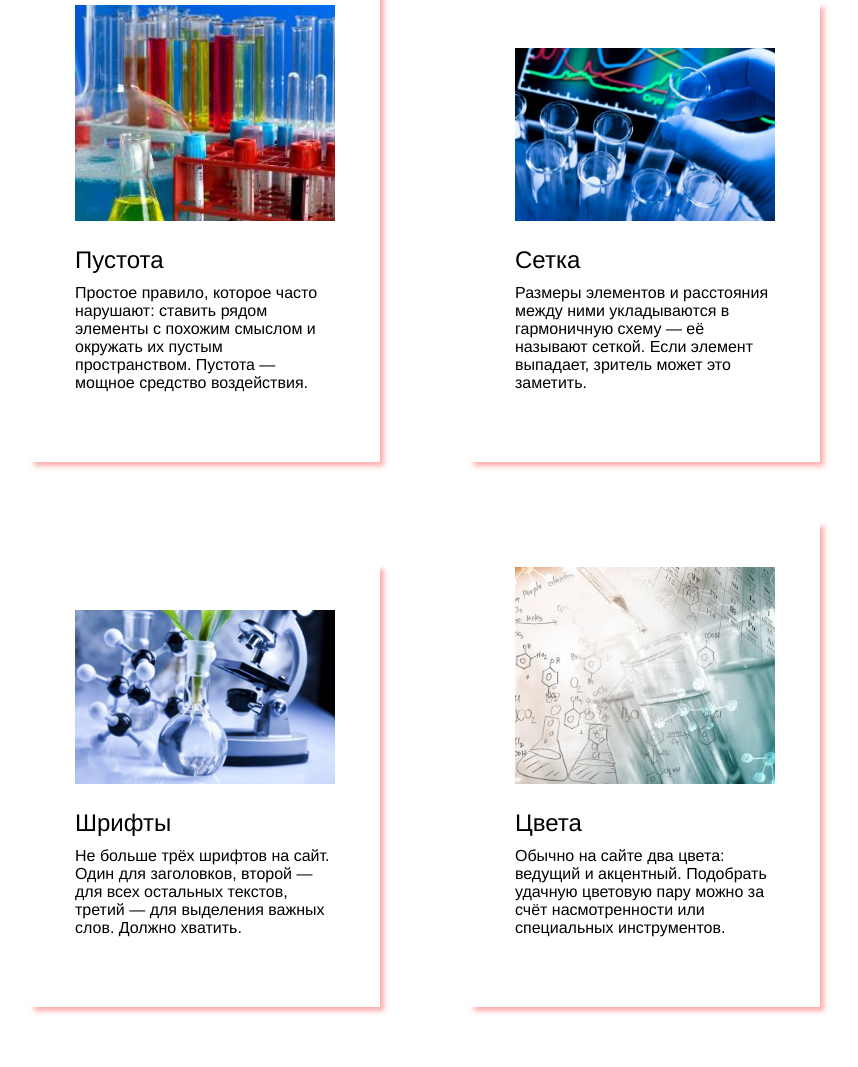
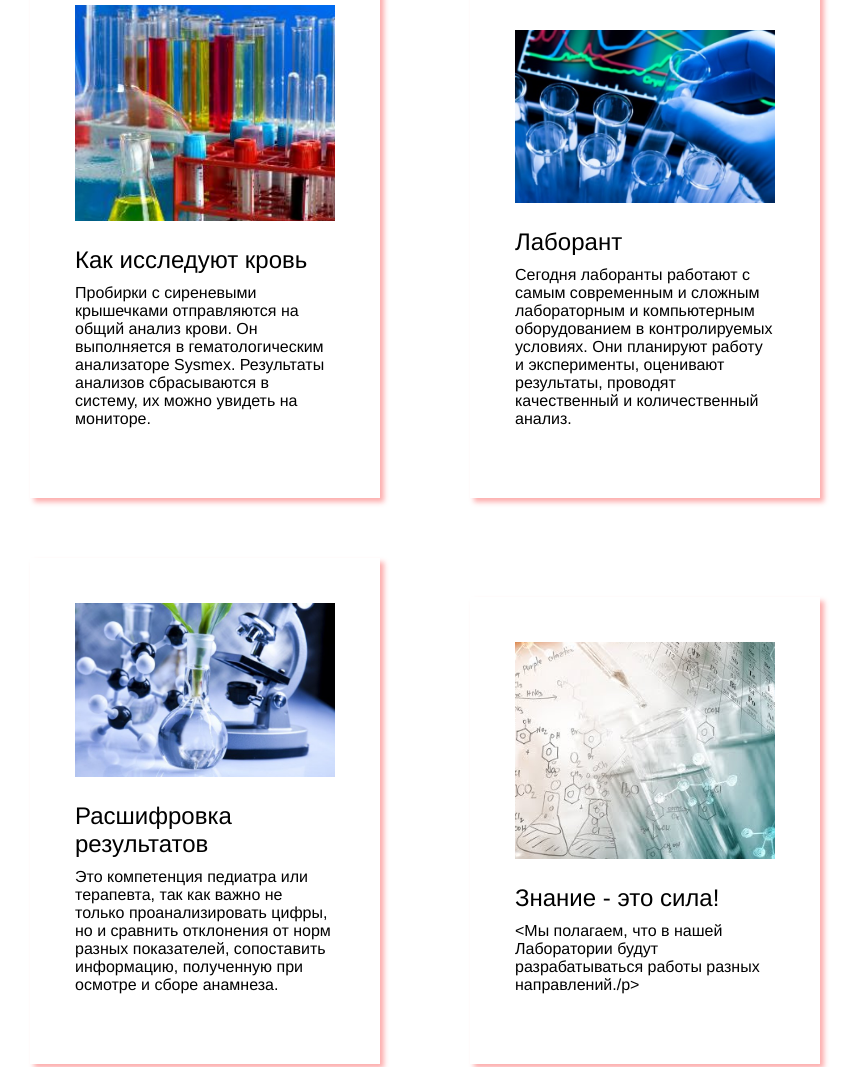
Before and after one commit to dkorpachev/dkorpachev.github.io, a plain HTML site: page index.html in a window 1280 px wide. Shown: the part 940-2007 px from the top of the page, without its empty margins (215-1073 px from the left). Drawn offline with Linux system fonts and the light colour scheme; files whose address does not match are found by name.

Commit message:
Update index.html

```diff
--- a/index.html
+++ b/index.html
@@ -16,28 +16,28 @@
      <!--  первая карточка -->
     <div class="card">
       <img class="card-image" src="img/pro.png" >
-      <h3  class="card-title">Пустота</h3>
-      <p class="card-text">Простое правило, которое часто нарушают: ставить рядом элементы с похожим смыслом и окружать их пустым пространством. Пустота — мощное средство воздействия. </p>  </div>
+      <h3  class="card-title">Как исследуют кровь</h3>
+      <p class="card-text">Пробирки с сиреневыми крышечками отправляются на общий анализ крови. Он выполняется в гематологическим анализаторе Sysmex. Результаты анализов сбрасываются в систему, их можно увидеть на мониторе.</p>  </div>
    <!-- вторая карточка -->
 
     <div class="card no-right-margin">
       <img class="card-image" src="img/analizy.jpg" >
-      <h3  class="card-title">Сетка</h3>
-      <p class="card-text">Размеры элементов и расстояния между ними укладываются в гармоничную схему — её называют сеткой. Если элемент выпадает, зритель может это заметить.</p>  </div>
+      <h3  class="card-title">Лаборант</h3>
+      <p class="card-text">Сегодня лаборанты работают с самым современным и сложным лабораторным и компьютерным оборудованием в контролируемых условиях. Они планируют работу и эксперименты, оценивают результаты, проводят качественный и количественный анализ.</p>  </div>
 
     <!-- третья карточка -->
      <div class="card">
       <img class="card-image" src="eco.jpg" >
-      <h3  class="card-title">Шрифты</h3>
-      <p class="card-text">Не больше трёх шрифтов на сайт. Один для заголовков, второй — для всех остальных текстов, третий — для выделения важных слов. Должно хватить.
-</p>  </div>
+      <h3  class="card-title">Расшифровка результатов</h3>
+      <p class="card-text">Это компетенция педиатра или терапевта, так как важно не только проанализировать цифры, но и сравнить отклонения от норм разных показателей, сопоставить информацию, полученную при осмотре и сборе анамнеза.
+       </p>  </div>
 
     <!-- четвертаякарточка -->
 
     <div class="card no-right-margin">
       <img class="card-image" src="nano.png" >
-      <h3  class="card-title">Цвета</h3>
-      <p class="card-text">Обычно на сайте два цвета: ведущий и акцентный. Подобрать удачную цветовую пару можно за счёт насмотренности или специальных инструментов. </p>  </div>
+      <h3  class="card-title">Знание - это сила!</h3>
+      <p class="card-text"><Мы полагаем, что в нашей Лаборатории будут разрабатываться работы разных направлений./p>  </div>
 
     </section>
      <!-- подвал -->
```
